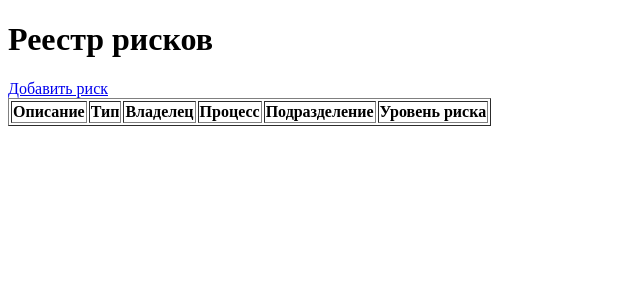
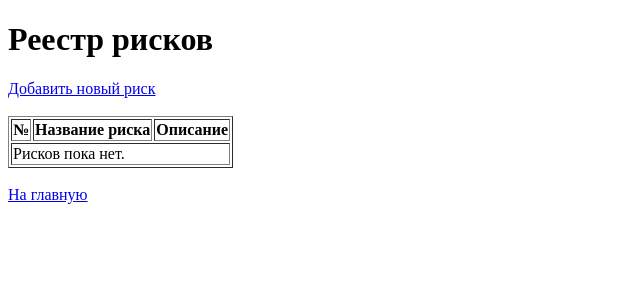
Before and after one commit to mamnuna89/int_cont_34, a Django app: page /risks/ in a window 1280 px wide. Shown: the top 300 px of the page, without its empty margins (0-640 px from the left). Run offline with Django 4.2, Linux system fonts and the light colour scheme; data that the repository does not hold is empty; parts of the project's set-up code (start-up, migrations or seed data) failed here and were passed over.

Commit message:
Update risk_list.html

```diff
--- a/templates/risk_list.html
+++ b/templates/risk_list.html
@@ -6,26 +6,34 @@
 </head>
 <body>
     <h1>Реестр рисков</h1>
-    <a href="{% url 'risk_create' %}">Добавить риск</a>
+
+    <a href="{% url 'risk_create' %}">Добавить новый риск</a>
+    <br><br>
+
     <table border="1">
+        <thead>
             <tr>
+                <th>№</th>
+                <th>Название риска</th>
                 <th>Описание</th>
-            <th>Тип</th>
-            <th>Владелец</th>
-            <th>Процесс</th>
-            <th>Подразделение</th>
-            <th>Уровень риска</th>
             </tr>
+        </thead>
+        <tbody>
             {% for risk in risks %}
             <tr>
+                <td>{{ forloop.counter }}</td>
+                <td>{{ risk.name }}</td>
                 <td>{{ risk.description }}</td>
-            <td>{{ risk.risk_type }}</td>
-            <td>{{ risk.risk_owner }}</td>
-            <td>{{ risk.process }}</td>
-            <td>{{ risk.department }}</td>
-            <td>{{ risk.risk_level }}</td>
+            </tr>
+            {% empty %}
+            <tr>
+                <td colspan="3">Рисков пока нет.</td>
             </tr>
             {% endfor %}
+        </tbody>
     </table>
+
+    <br>
+    <a href="{% url 'index' %}">На главную</a>
 </body>
 </html>
```
Lines whose indentation alone changed are shown as unchanged.
